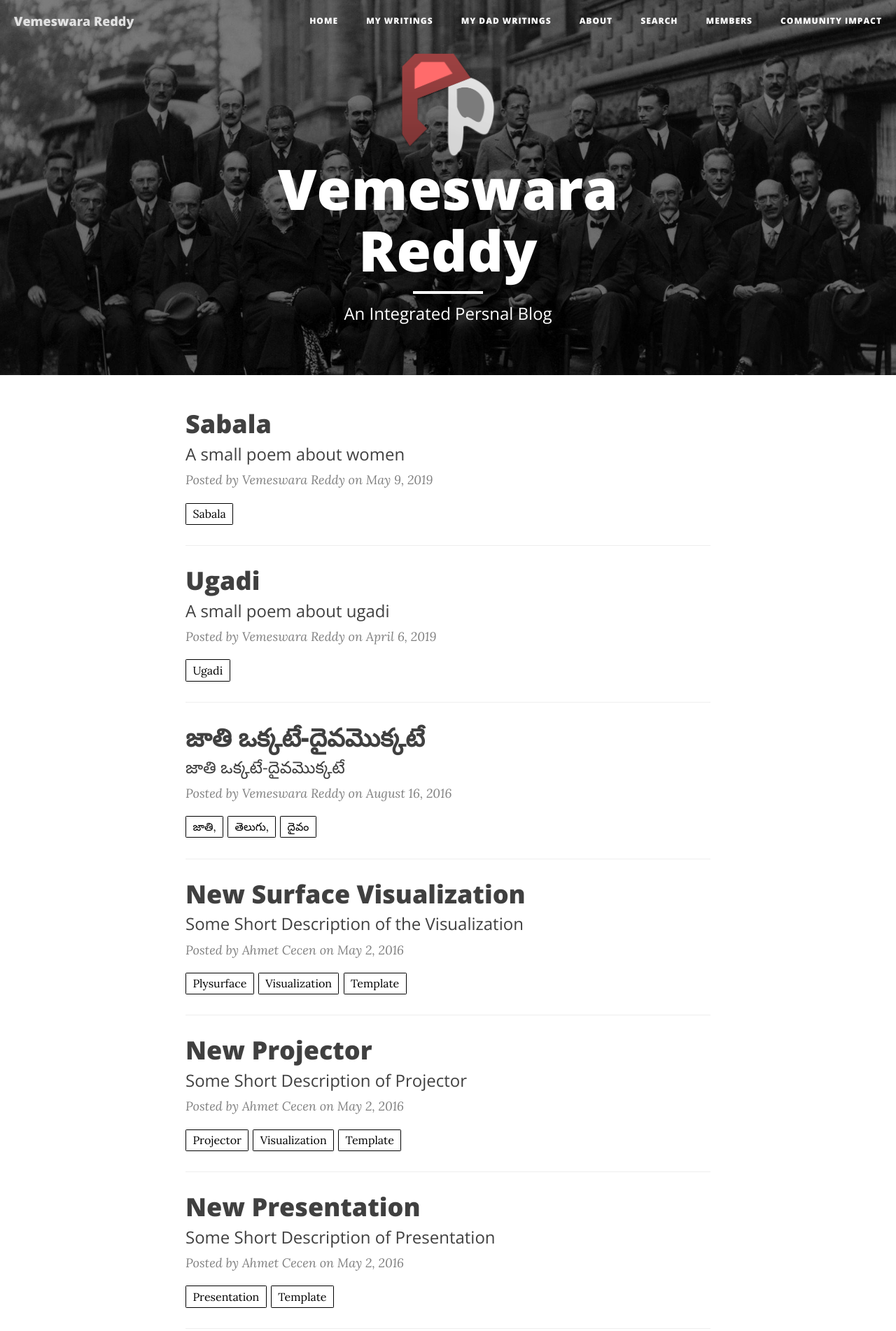
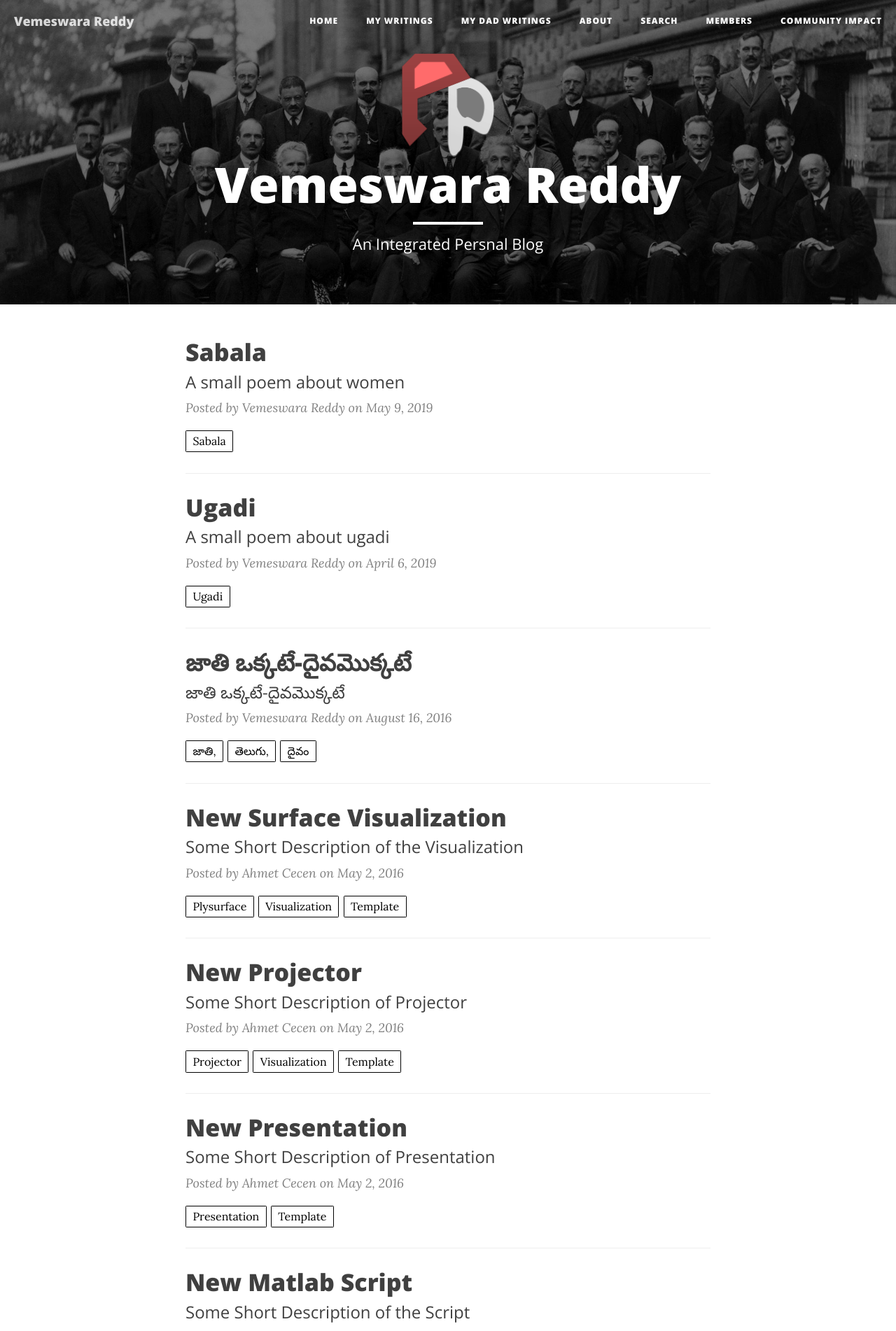
Before and after one commit to sivakrishna1777/sivakrishna1777.github.io, a Jekyll site: the page built from index.html, in a window 1280 px wide. Shown: the top 1902 px of the page at 70% size. Built offline with Jekyll 4.4.1, drawn with Linux system fonts in a browser that asks for light colours; nearby versions of some CDN libraries; the list of posts is cut into pages by our own code.

Commit message:
Update clean-blog.css

```diff
--- a/css/clean-blog.css
+++ b/css/clean-blog.css
@@ -161,11 +161,11 @@ hr.small {
 .intro-header .site-heading h1,
 .intro-header .page-heading h1 {
   margin-top: 0;
-  font-size: 50px;
+  font-size: 45px;
 }
 .intro-header .site-heading .subheading,
 .intro-header .page-heading .subheading {
-  font-size: 24px;
+  font-size: 22px;
   line-height: 1.1;
   display: block;
   font-family: 'Open Sans', 'Helvetica Neue', Helvetica, Arial, sans-serif;
@@ -175,11 +175,11 @@ hr.small {
 @media only screen and (min-width: 768px) {
   .intro-header .site-heading h1,
   .intro-header .page-heading h1 {
-    font-size: 80px;
+    font-size: 70px;
   }
 }
 .intro-header .post-heading h1 {
-  font-size: 35px;
+  font-size: 30px;
 }
 .intro-header .post-heading .subheading,
 .intro-header .post-heading .meta {
@@ -203,10 +203,10 @@ hr.small {
 }
 @media only screen and (min-width: 768px) {
   .intro-header .post-heading h1 {
-    font-size: 55px;
+    font-size: 45px;
   }
   .intro-header .post-heading .subheading {
-    font-size: 30px;
+    font-size: 25px;
   }
 }
 .post-preview > a {
@@ -244,11 +244,11 @@ hr.small {
 }
 @media only screen and (min-width: 768px) {
   .post-preview > a > .post-title {
-    font-size: 36px;
+    font-size: 34px;
   }
 }
 .section-heading {
-  font-size: 36px;
+  font-size: 34px;
   margin-top: 60px;
   font-weight: 700;
 }
```
